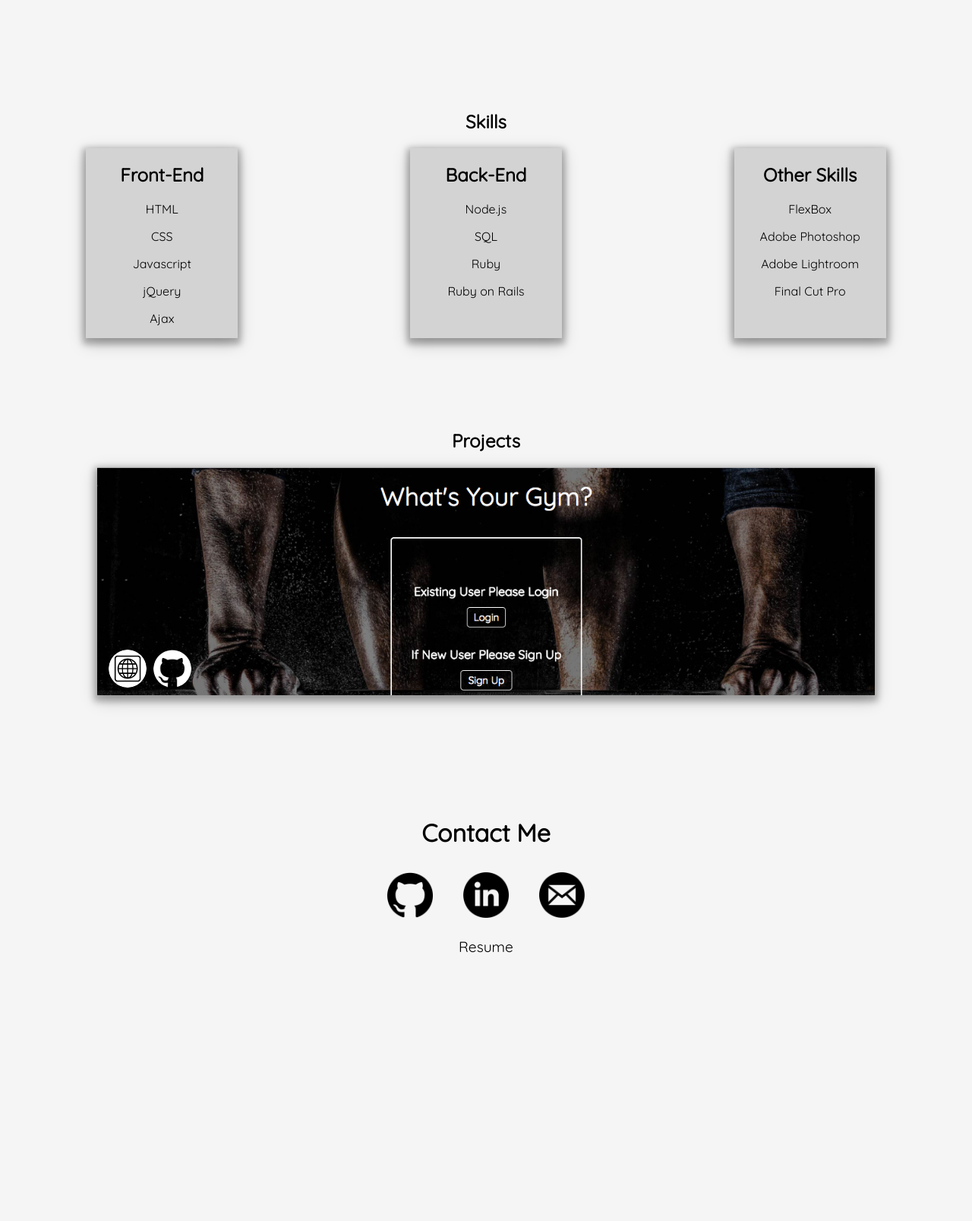
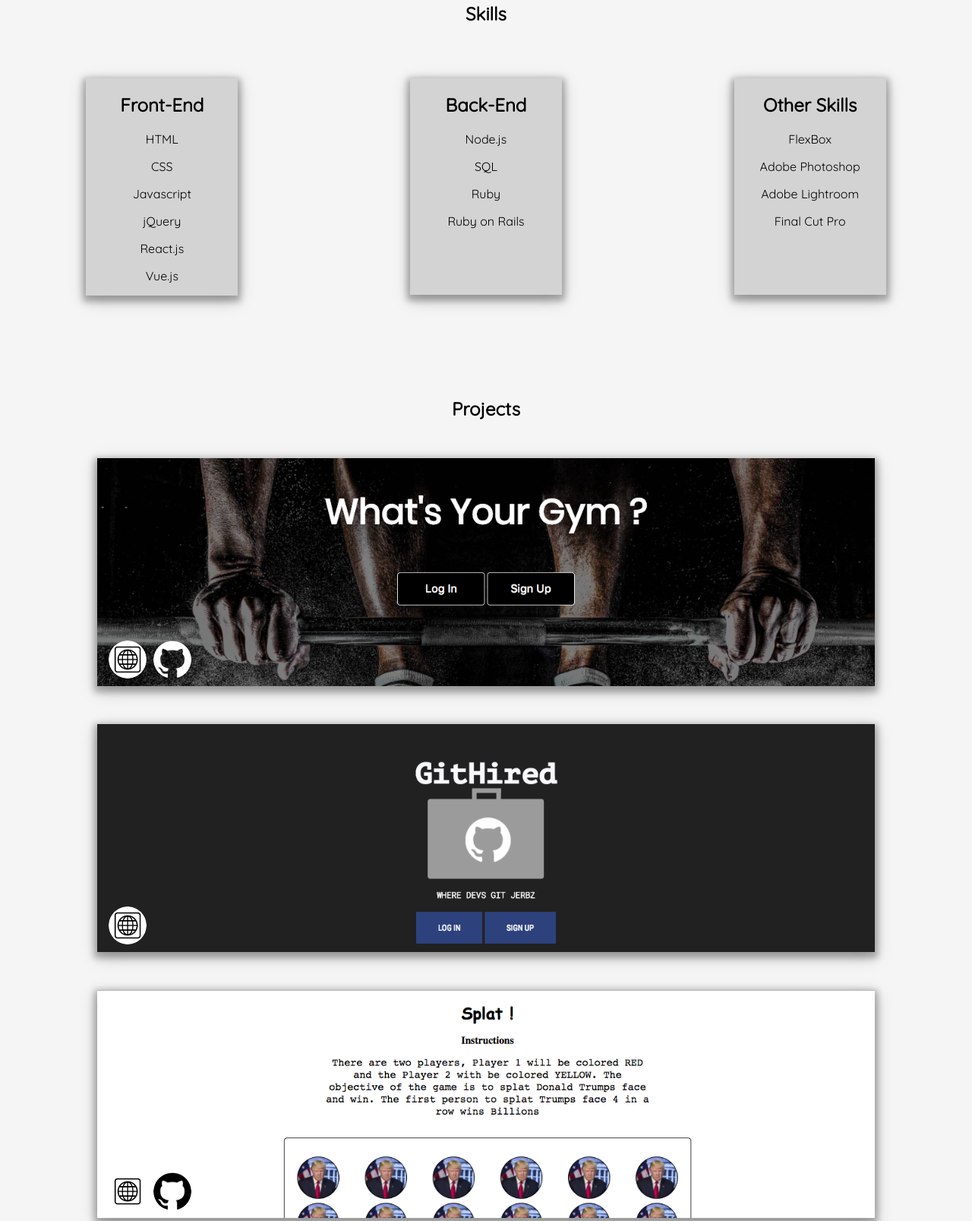
Before and after one commit to triggleman/portfolio, a plain HTML site: page index.html in a window 1280 px wide. Shown: the part 693-2300 px from the top of the page at 76% size. Before the commit the page ends 1977 px from the top, so only its background shows below. Drawn offline with Linux system fonts and the light colour scheme; a web font is replaced by a local one.

Commit message:
updated my profile with favicon and new project n resume

```diff
--- a/index.html
+++ b/index.html
@@ -2,10 +2,15 @@
 <html lang="en">
 <head>
 	<meta charset="UTF-8">
-	<meta name="viewport" content="width=device-width, initial-scale=1.0">
 	<link href="https://fonts.googleapis.com/css?family=Kite+One" rel="stylesheet">
 	<link href="https://fonts.googleapis.com/css?family=Quicksand" rel="stylesheet">
 	<title>Todd Riggleman</title>
+	<link rel="apple-touch-icon" sizes="180x180" href="./images/apple-touch-icon.png">
+	<link rel="icon" type="image/png" sizes="32x32" href="./images/favicon-32x32.png">
+	<link rel="icon" type="image/png" sizes="16x16" href="./images/favicon-16x16.png">
+	<link rel="manifest" href="./images/manifest.json">
+	<link rel="mask-icon" href="./images/safari-pinned-tab.svg" color="#747474">
+	<meta name="theme-color" content="#ffffff">
 	<link rel="stylesheet" href="./style.css">
 	<script type="text/javascript" src="./js/jquery-3.2.1.min.js"></script>
 	<script type="text/javascript" src="./js/main.js"></script>
@@ -26,7 +31,17 @@
 			<h1 class="headername">Todd Riggleman</h1>
 			<h2 class="headersubname"> - Full Stack Web Developer - </h2>
 		</section>
-		<section class="second" id="skills">
+		<div class="space" id="aboutme"></div>
+		<section class="aboutme">
+			<h1>About Me</h1>
+			<p><span>A photographer with an interest in creating my own website, I decided to immerse myself in web development to
+turn this interest into a reality. Tackling challenges and solving problems in unique ways continues to make me a
+better developer. I’m an open person and take feedback from others as a good thing. I use it to grow and develop
+as a person.
+</span></p>
+		</section>
+		<div class="space" id="skills"></div>
+		<section class="second">
 			<h1 class="skillsh1">Skills</h1>
 			<div class="skillscontainer">
 				<div class="frontend">
@@ -35,7 +50,8 @@
 					<p>CSS</p>
 					<p>Javascript</p>
 					<p>jQuery</p>
-					<p>Ajax</p>
+					<p>React.js</p>
+					<p>Vue.js</p>
 				</div>
 			<div class="backend">
 				<h1>Back-End</h1>
@@ -52,40 +68,44 @@
 				<p>Final Cut Pro</p>
 			</div>
 		</div>
-
 		</section>
-		<section class="third" id="projects">
+		<div class="space" id="projects"></div>
+		<section class="third">
 			<h1> Projects </h1>
 			<div class="project-1">
-				<a href="https://whatsyourgym.herokuapp.com/">
+				<a href="https://gymapp-ruby.herokuapp.com/">
 					<img src="./images/wed-icon-copy.png" class="hvr-grow"></a>
-					<a href="https://github.com/triggleman/project-2">
+					<a href="https://github.com/triggleman/ruby-gyms">
 						<img src="./images/github-white.png" class="hvr-grow">
+					</a>
+			</div>
+			<div class="project-2">
+				<a href="https://git-hired-app.herokuapp.com/">
+					<img src="./images/wed-icon-copy.png" class="hvr-grow"></a>
+			</div>
+			<div class="project-3">
+				<a href="https://triggleman.github.io/splat/">
+					<img src="./images/wed-icon-copy.png" class="hvr-grow"></a>
+					<a href="https://github.com/triggleman/splat">
+						<img src="./images/github.png" class="hvr-grow">
 					</a>
 			</div>
 
 		</section>
-
-
-
-
-
-
-
 		<footer class="contectme" id="contact">
 			<h1 class="contact-me">Contact Me</h1>
 			<div class="contact-button">
 				<a href="https://github.com/triggleman">
 					<img src="./images/github.png" class="hvr-grow">
 				</a>
-				<a href="www.linkedin.com/in/triggleman">
+				<a href="https://www.linkedin.com/in/triggleman/">
 					<img src="./images/linkedin.png" class="hvr-grow">
 				</a>
 				<a href="mailto:toddriggleman@gmail.com">
 					<img src="./images/mail.png" class="hvr-grow">
 				</a>
 			</div>
-			<p class="footer-resume" ><a href="#">Resume</a></p>
+			<p class="footer-resume" ><a href="/Todd-Riggleman-Resume-v2.pdf">Resume</a></p>
 
 		</footer>
 
--- a/style.css
+++ b/style.css
@@ -2,27 +2,25 @@ body {
 	margin: 0 auto;
 	background-color: #F5F5F5;
 }
-
+/*---------------- nav bar --------------------------------------*/
 nav {
 	width: 100%;
 	height: 50px;
-	background-color: #B0B0B0;
-	/*position: fixed;*/
+	background-color: #D2D2D2;
+	position: fixed;
 	z-index: 1;
+	box-shadow: 0 4px 8px 1px rgba(0, 0, 0, 0.25), 0 6px 20px 0 rgba(0, 0, 0, 0.25);
 }
-
 nav h1 {
 	font-family: 'Kite One', sans-serif;
 	font-size: 1.1em;
 	position: relative;
 	left: 10px;
 }
-
 .nav {
 	display: flex;
 	justify-content: space-around;
 }
-
 .nav-links {
 	display: flex;
 	justify-content: space-around;
@@ -30,7 +28,6 @@ nav h1 {
 	width: 300px;
 	float: right;
 }
-
 .nav-links a {
 	padding: 5px;
 	text-decoration: none;
@@ -38,9 +35,10 @@ nav h1 {
 	font-family: 'Quicksand',sans-serif;
 	font-size: 1.1em;
 }
+/*------------------------------ first section (about me)---------------------------------*/
 .first {
 	width: 100vw;
-	height: 60vw;
+	height: 20vw;
 }
 .headername {
 	font-family: 'Quicksand',sans-serif;
@@ -57,14 +55,28 @@ nav h1 {
 	position: relative;
 	top: 200px;
 }
-
+/*-------------- about me -----------------*/
+.aboutme {
+height: 200px;
+}
+.aboutme h1 {
+	text-align: center;
+	font-family: 'Quicksand',sans-serif;
+}
+.aboutme p {
+	text-align: center;
+	font-family: 'Quicksand',sans-serif;
+	width: 65vw;
+	margin: auto;
+}
+/*-------------------------- second section (skills) ----------------------------------*/
 .second {
 	height: 400px;
-	margin-top: 20px;
 }
 .skillsh1 {
 	text-align: center;
 	font-family: 'Quicksand',sans-serif;
+	margin-bottom: 70px;
 }
 .skillscontainer {
 	display: flex;
@@ -72,60 +84,58 @@ nav h1 {
 	flex-direction: row;
 	align-items: center;
 }
-
+/*----------- front end box ---------------*/
 .frontend {
 	background-color: #D3D3D3;
 	width: 200px;
 	box-shadow: 0 4px 8px 4px rgba(0, 0, 0, 0.25), 0 6px 20px 0 rgba(0, 0, 0, 0.25);
 }
-
 .frontend h1, p {
 	text-align: center;
 	font-family: 'Quicksand',sans-serif;
 }
-
+/*----------- back end box -------------------*/
 .backend {
 	background-color: #D3D3D3;
 	width: 200px;
 	box-shadow: 0 4px 8px 4px rgba(0, 0, 0, 0.25), 0 6px 20px 0 rgba(0, 0, 0, 0.25);
-	height: 250px;
+	height: 285px;
 }
-
 .backend h1, p {
 	text-align: center;
 	font-family: 'Quicksand',sans-serif;
 }
-
+/*---------------- other skillz box -------------*/
 .otherskills {
 	background-color: #D3D3D3;
 	width: 200px;
 	box-shadow: 0 4px 8px 4px rgba(0, 0, 0, 0.25), 0 6px 20px 0 rgba(0, 0, 0, 0.25);
-	height: 250px;
+	height: 285px;
 }
-
 .otherskills h1, p {
 	text-align: center;
+	display: flex;
+	justify-content: space-around;
 	font-family: 'Quicksand',sans-serif;
 }
+/*------------------------------- third section (projects) ----------------------------*/
 .third {
 	width: 100vw;
-	height: 60vh;
+	height: 1200px;
 }
-
 .third h1 {
 	text-align: center;
 	font-family: 'Quicksand',sans-serif;
+	margin-bottom: 50px;
 }
-
 .project-1 {
 	width: 80vw;
 	height: 300px;
-	background-image: url("./images/gym.jpg");
+	background-image: url("./images/gymv3.png");
 	background-size: cover;
 	margin: auto;
 	box-shadow: 0 4px 8px 4px rgba(0, 0, 0, 0.25), 0 6px 20px 0 rgba(0, 0, 0, 0.25);
 }
-
 .project-1 img {
 	height: 50px;
 	width: 50px;
@@ -135,13 +145,48 @@ nav h1 {
 	border-radius: 50%;
 	margin-right: 5px;
 }
-
-
+.project-2 {
+	width: 80vw;
+	height: 300px;
+	background-image: url("./images/githired.png");
+	background-size: cover;
+	margin: auto;
+	box-shadow: 0 4px 8px 4px rgba(0, 0, 0, 0.25), 0 6px 20px 0 rgba(0, 0, 0, 0.25);
+	margin-top: 50px;
+}
+.project-2 img {
+	height: 50px;
+	width: 50px;
+	position: relative;
+	left: 15px;
+	top: 240px;
+	border-radius: 50%;
+	margin-right: 5px;
+}
+.project-3 {
+	width: 80vw;
+	height: 300px;
+	background-image: url("./images/splat.png");
+	background-size: cover;
+	margin: auto;
+	box-shadow: 0 4px 8px 4px rgba(0, 0, 0, 0.25), 0 6px 20px 0 rgba(0, 0, 0, 0.25);
+	margin-top: 50px;
+}
+.project-3 img {
+	height: 50px;
+	width: 50px;
+	position: relative;
+	left: 15px;
+	top: 240px;
+	border-radius: 50%;
+	margin-right: 5px;
+}
+/*-------------------------------- final section (contact) ---------------------------*/
 .contact-me {
 	font-family: 'Quicksand',sans-serif;
 	text-align: center;
-	position: relative;
-	top: 10px;
+	margin-bottom: 30px;
+	margin-top: 40px;
 }
 .contact-button {
 	display: flex;
@@ -155,8 +200,7 @@ nav h1 {
 	margin: 20px;
 	margin-bottom: 20px;
 }
-
-
+/*------------------- css effects -----------------------*/
 .hvr-grow {
 	display: inline-block;
 	vertical-align: middle;
@@ -167,13 +211,12 @@ nav h1 {
 	transition-duration: 0.3s;
 	transition-property: transform;
 }
-
 .hvr-grow:hover,
 .hvr-grow:focus,
 .hvr-grow:active {
 	transform: scale(1.1);
 }
-
+/*------------------------ resume --------------------------*/
 .footer-resume a {
 	font-family: 'Quicksand',sans-serif;
 	text-align: center;
@@ -183,3 +226,10 @@ nav h1 {
 	text-decoration: none;
 	color: black;
 }
+.footer-resume a:hover {
+	text-shadow: 2px 2px 4px #A6A6A6;
+}
+/*-------------- space trick -----------------*/
+.space {
+	height: 100px;
+}
```
Also changed, not shown: images/browserconfig.xml (added, +9 -0 lines), images/android-chrome-192x192.png (added), images/android-chrome-512x512.png (added), images/apple-touch-icon.png (added), images/favicon-16x16.png (added), images/favicon-32x32.png (added), images/favicon.ico (added), images/githired.png (added), images/gym-v2.png (added), images/gym.jpg (deleted), images/gymv3.png (added), images/manifest.json (added), images/mstile-150x150.png (added), images/safari-pinned-tab.svg (added), 1 more files, 1 other file.
